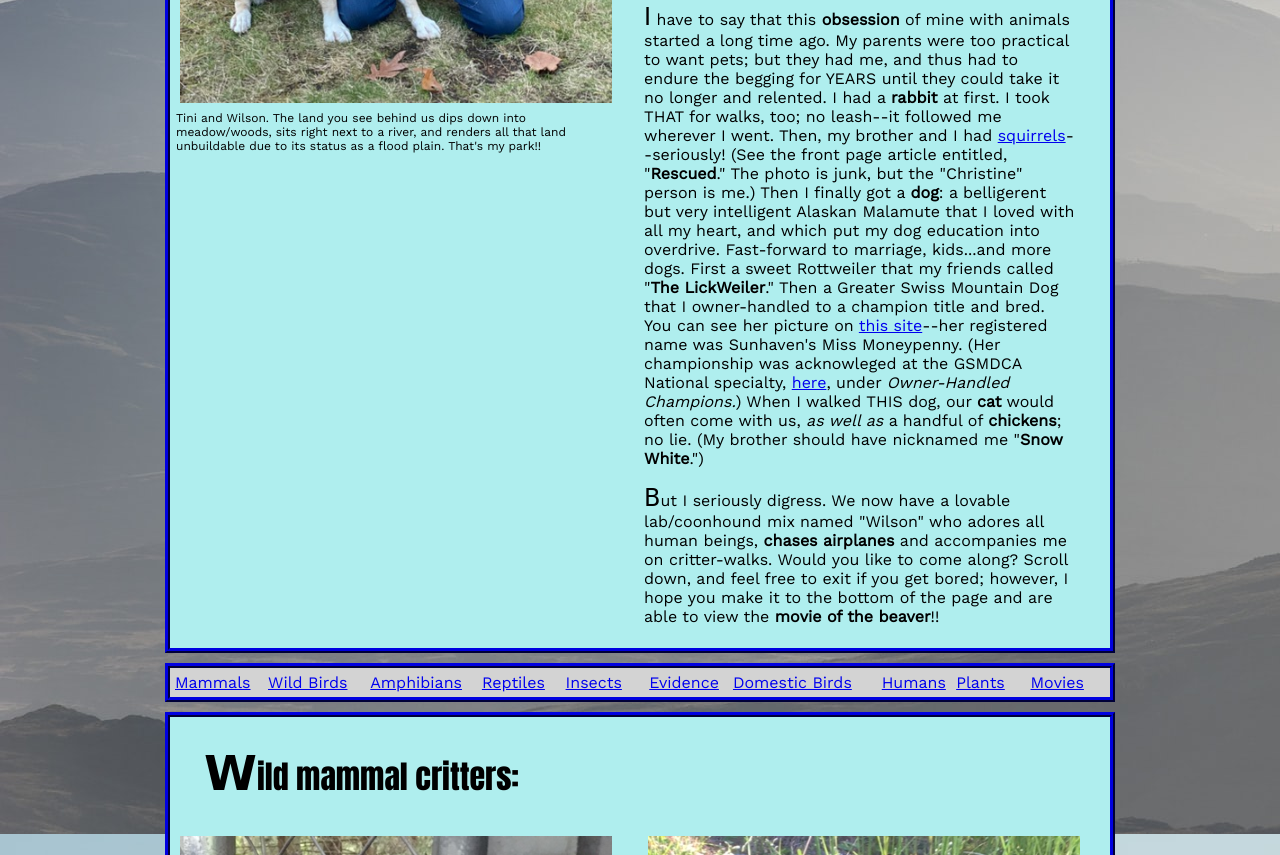
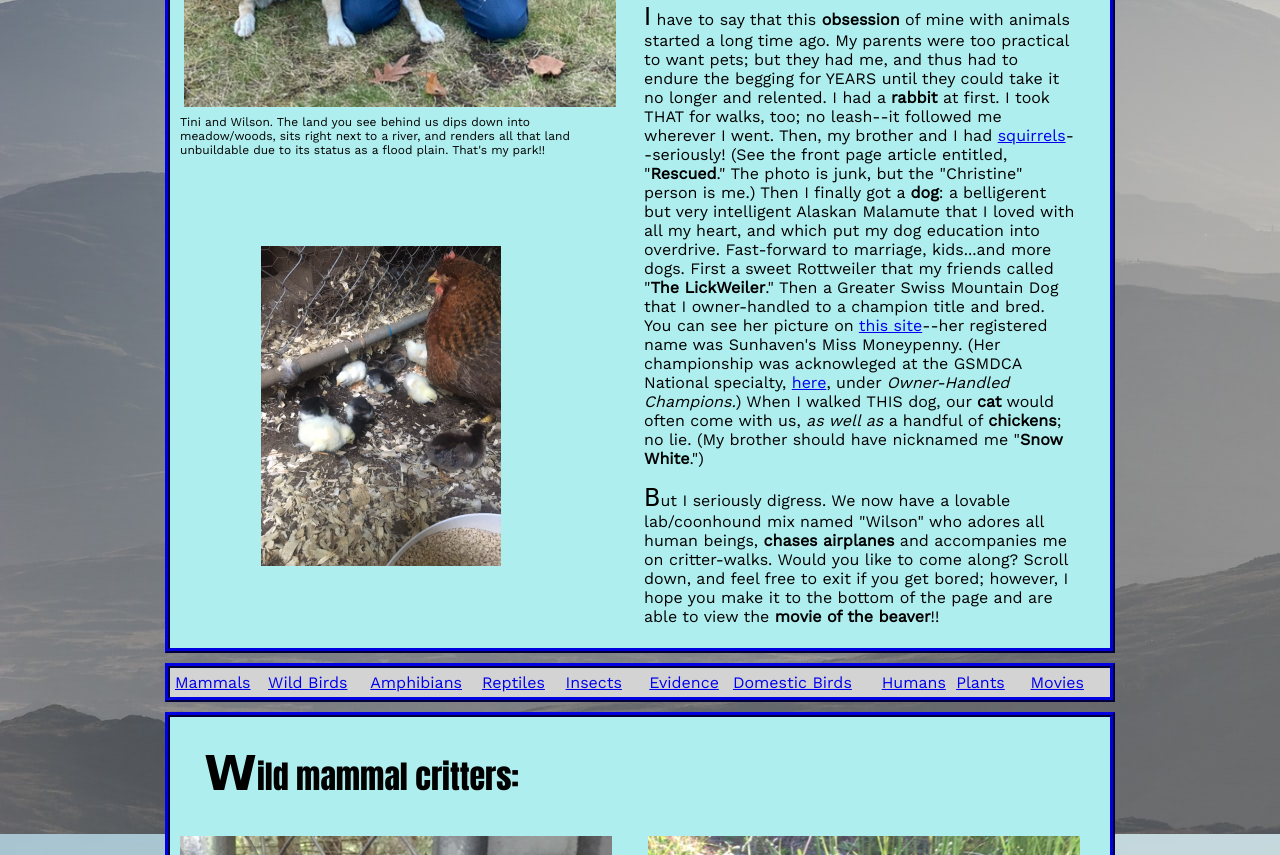
Before and after one commit to cgrosso789/cgrosso789.github.io, a plain HTML site: page whr.html in a window 1280 px wide. Shown: the part 768-1623 px from the top of the page. Drawn offline with nearby package versions, Linux system fonts and the light colour scheme; a web font is replaced by a local one.

Commit message:
modified files for displaying critter slide show

```diff
--- a/css/screenStyle.css
+++ b/css/screenStyle.css
@@ -56,6 +56,34 @@ nav, aside, footer {
     padding: 4px;
     margin: 4px;
 }
+/****The following chunk of code is modified slightly from https://www.w3schools.com/howto/tryit.asp?filename=tryhow_css_flip_box****/
+.flip-box {
+    background-color: transparent;
+    width: 240px;
+    height: 320px;
+    perspective: 1000px;
+}
+.flip-box-inner {
+    position: relative;
+    width: 100%;
+    height: 100%;
+    transition: transform 0.8s;
+    transform-style: preserve-3d;
+}
+.flip-box:hover .flip-box-inner {
+    transform: rotateY(180deg);
+}
+.flip-box-front, .flip-box-back {
+    position: absolute;
+    width: 100%;
+    height: 100%;
+    -webkit-backface-visibility: hidden;
+    backface-visibility: hidden;
+}
+.flip-box-back {
+    transform: rotateY(180deg);
+}
+/************************************************************************************************************************************/
 
 /*Make Picture and Text be side-by-side*/
 .container {
@@ -322,11 +350,17 @@ img.medSmall {
     padding-left: 150px;
     padding-right: 160px;
 }
-/*60% of med pic for father time, and to get it to float left*/
+/*60% of med pic for father time, and to get it to "float" left*/
 img.medSmallSmall {
     width: 288px;
     height: 384px;
     padding-left: 60px;
+}
+/*50% of slide show pictures*/
+img.slideShow {
+    width: 240px;
+    height: 320px;
+    padding: 85px;
 }
 /*30% actual size of Rudy man picture*/
 img.huge {
--- a/myjsfile.js
+++ b/myjsfile.js
@@ -22,7 +22,6 @@ function playIt() {
             }
         }
     });
-    document.getElementById("seeYouAgain").play();
 
     //include vueApp in function that is called onload,
     //or else it can't find the el: '#twinRu'
@@ -53,9 +52,66 @@ function playIt() {
             }
        }
     });
+
+    const vueApp3 = new Vue ({
+        el: '#picRefresh',
+        data: {
+            photoSrc: 'Images/BabyPossumM.JPG',
+        },
+        created: function() {
+           setInterval(function(){ getNewPic(); }, 2000);
+       }
+    });
+
+    //play music when rudy.html page loads:
+    document.getElementById("seeYouAgain").play();
 }
 
 window.addEventListener("load", startUp);
+
+let pictureIdx = 1; //initialize first picture idx to Baby Possum
+
+function getNewPic() {
+    console.log("in method");
+    let pictures = ["Images/AmanitaMushroomM.JPG",
+                    "Images/BabyPossumM.JPG",
+                    "Images/BabyWildTurkeyM.JPG",
+                    "Images/BabyWoodChuckM.JPG",
+                    "Images/BearTrackM.JPG",
+                    "Images/BeautifulEggsM.JPG",
+                    "Images/BoatersM.JPG",
+                    "Images/CanoeBirdsM.JPG",
+                    "Images/CritterSkullM.JPG",
+                    "Images/DeadCedarWaxWingM.JPG",
+                    "Images/FoxTraxM.JPG",
+                    "Images/GardenSpiderM.JPG",
+                    "Images/GarterSnakeM.JPG",
+                    "Images/GravidSnapperM.JPG",
+                    "Images/HenAndChicksM.JPG",
+                    "Images/IrridescentBeetleM.JPG",
+                    "Images/MooseTraxM.JPG",
+                    "Images/MorelMushroomM.JPG",
+                    "Images/NestCowbirdM.JPG",
+                    "Images/OwlAtDuskM.JPG",
+                    "Images/RaspberriesM.JPG",
+                    "Images/RedEftM.JPG",
+                    "Images/RusticLeavesM.JPG",
+                    "Images/SquirrelTraxM.JPG",
+                    "Images/TubersM.JPG",
+                    "Images/WildTurkeysM.JPG",
+                    "Images/WilsonWaterSnakeM.JPG",
+                    "Images/WoodTurtleM.JPG",
+                     ];
+    document.getElementById("slideShow").setAttribute("src", pictures[pictureIdx]);
+    pictureIdx = getRandomInt(pictures.length);
+    document.getElementById("slideShow2").setAttribute("src", pictures[pictureIdx]);
+}
+
+//from: https://developer.mozilla.org/en-US/docs/Web/JavaScript/Reference/Global_Objects/Math/random
+// called by getNewPic to randomly display slide show images
+function getRandomInt(max) {
+    return Math.floor(Math.random() * Math.floor(max));
+}
 
 function processTrivia() {  //process name and check boxes
     //help for setAttribute from:
--- a/whr.html
+++ b/whr.html
@@ -9,6 +9,7 @@
     <link href="https://fonts.googleapis.com/css2?family=BioRhyme&family=Tillana&family=Work+Sans&display=swap" rel="stylesheet">
     <link rel="stylesheet" href="css/screenStyle.css" type="text/css" />
     <link rel="stylesheet" href="css/printStyle.css" media="print" />
+    <script src="https://cdn.jsdelivr.net/npm/vue/dist/vue.js"></script>
     <script src="myjsfile.js"></script>
 </head>
 <body>
@@ -30,6 +31,7 @@
     <p class="top"><a href="#bottom">Bottom</a></p>
     <section class="container tiniWilson">
         <h4 class="sectionHeader">my &#34;park&#34;</h4>
+        <div class="left" id="picRefresh">
             <figure class="left">
                 <img src="Images/TiniWilsonM.JPG" class="medium"
                 alt="Tini with Wilson the dog" width="480" height="640" />
@@ -38,6 +40,20 @@
                     as a flood plain.  That's my park!!
                 </figcaption>
             </figure>
+
+            <!--https://www.w3schools.com/howto/tryit.asp?filename=tryhow_css_flip_box-->
+            <div class="flip-box">
+                <div class="flip-box-inner">
+                    <div class="flip-box-front">
+                        <img id="slideShow" class="slideShow" :src="photoSrc" alt="slideshow of animals and plants" width="240" height="320">
+                    </div>
+                    <div class="flip-box-back">
+                        <img id="slideShow2" class="slideShow" :src="photoSrc" alt="slideshow of animals and plants" width="240" height="320">
+                    </div>
+                </div>
+            </div>
+
+        </div>
         <section class="right">
             <h2>
                 I don&#39;t know what it is about wild &#40;or even tame&#41; animals that sooooo
```
Also changed, not shown: index.html (+7 -5 lines), quilts.html (+18 -16 lines), skills.html (+1 -1 lines). Lines whose indentation alone changed are shown as unchanged.
